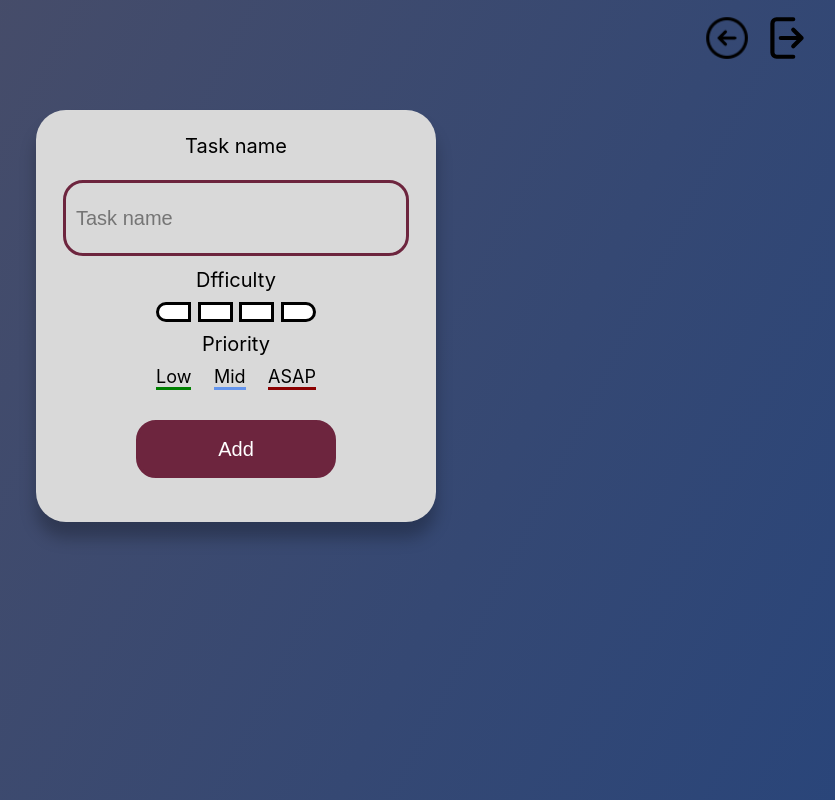
After one commit to DamianKluczyn/Progresser, a PHP site: page /public/views/add_task.php?id_board=1 in a window 1280 px wide. The commit adds this page. Shown: the whole page, without its empty margins (404-1239 px from the left). Run offline with PHP 8.4, Linux system fonts and the light colour scheme.

Commit message:
add task script, css

```diff
--- a/index.php
+++ b/index.php
@@ -14,5 +14,6 @@ Routing::get('session_destroyer', 'DefaultController');
 Routing::get('task_board', 'BoardController');
 Routing::get('user_settings', 'SecurityController');
 Routing::get('board_settings', 'BoardController');
+Routing::post('addTask', 'BoardController');
 
 Routing::run($path);
--- a/public/CSS/board.css
+++ b/public/CSS/board.css
@@ -143,18 +143,19 @@ button.add_board:focus {
     outline: 0;
 }
 
-button.FileBtn {
+button.FileBtn,
+button.AddBtn {
     background: #6d253e;
     border: 3px solid #6d253e !important;
     border-radius: 20px;
     width: 50%;
     line-height: 2.5em;
-    border: none;
     color: white;
     margin: 1em;
     font-size: 20px;
 }
-button.FileBtn:hover {
+button.FileBtn:hover,
+button.AddBtn:hover {
     cursor: pointer;
     color: #6d253e;
     background-color: #d9d9d9;
@@ -232,7 +233,7 @@ input {
     padding: 3px;
 }
 
-.add_task{
+.add_task {
     background: rgba(217, 217, 217, 0.2);
     border-radius: 30px;
     font-family: 'Inter';
@@ -241,3 +242,64 @@ input {
     text-align: center;
     padding: 6px 0;
 }
+
+.add_task_text{
+    font-family: 'Inter';
+    color: black;
+    font-size: 20px !important;
+    text-align: center;
+    margin-bottom: max(10px, 2%);
+}
+
+.difficulty-container,
+.priority-container {
+    display: flex;
+    justify-content: space-between;
+    width: 40%;
+    margin-bottom: max(10px, 2%);
+}
+
+.difficulty-bar{
+    width: 35px;
+    height: 20px;
+    border: 3px solid black;
+    box-sizing: border-box;
+    display: block;
+    background: white;
+    cursor: pointer;
+}
+
+.difficulty-one{
+    border-top-left-radius: 10px;
+    border-bottom-left-radius: 10px;
+
+}
+
+.difficulty-two{
+}
+
+.difficulty-three{
+}
+
+.difficulty-four{
+    border-top-right-radius: 10px;
+    border-bottom-right-radius: 10px;
+}
+
+.priority{
+    font-family: 'Inter';
+    font-size: 18px !important;
+    cursor: pointer;
+}
+
+.priority-low{
+    border-bottom: 3px solid green;
+}
+
+.priority-mid{
+    border-bottom: 3px solid cornflowerblue;
+}
+
+.priority-ASAP{
+    border-bottom: 3px solid darkred;
+}
--- /dev/null
+++ b/public/views/add_task.php
@@ -0,0 +1,65 @@
+<?php
+session_start();
+?>
+
+<!DOCTYPE html>
+<html lang="pl">
+<head>
+    <meta charset="UTF-8">
+    <meta http-equiv="X-UA-Compatible" content="IE=edge">
+    <meta name="viewport" content="width=device-width, initial-scale=1.0">
+    <link rel="stylesheet" type="text/css" href="public/CSS/board.css">
+    <script src="public/js/add_task_script.js" defer></script>
+    <title>Boards</title>
+</head>
+<body>
+<div class="main-page">
+
+    <div class="navbar">
+
+        <a href="task_board?id_board=<?= $_GET['id_board'] ?>">
+            <img class="navbar-icon" src="public/img/back.png" alt="back">
+        </a>
+
+        <a href="session_destroyer" class = "logout-button">
+            <img class="navbar-icon" src="public/img/logout.svg" alt="log out">
+        </a>
+
+    </div>
+
+    <div class="add_task_form">
+        <form class="add" action="addTask" method="post">
+            <div class="message">
+                <?php
+                if(isset($messages)){
+                    foreach ($messages as $message){
+                        echo $message;
+                    }
+                }
+                ?>
+            </div>
+
+            <div class = "add_task_text">Task name</div>
+            <input name = "task_name" type = "text" placeholder = "Task name">
+
+            <div class = "add_task_text">Dfficulty</div>
+            <div class = "difficulty-container">
+                <div class = "difficulty-bar difficulty-one"></div>
+                <div class = "difficulty-bar difficulty-two"></div>
+                <div class = "difficulty-bar difficulty-three"></div>
+                <div class = "difficulty-bar difficulty-four"></div>
+            </div>
+
+            <div class = "add_task_text">Priority</div>
+            <div class = "priority-container">
+                <div class = "priority priority-low">Low</div>
+                <div class = "priority priority-mid">Mid</div>
+                <div class = "priority priority-ASAP">ASAP</div>
+            </div>
+
+            <button type="submit" class = "AddBtn">Add</button>
+        </form>
+    </div>
+</div>
+</body>
+</html>
```
Also changed, not shown: public/js/add_task_script.js (added, +45 -0 lines), public/views/task_board.php (+5 -4 lines), src/controllers/BoardController.php (+16 -0 lines).
